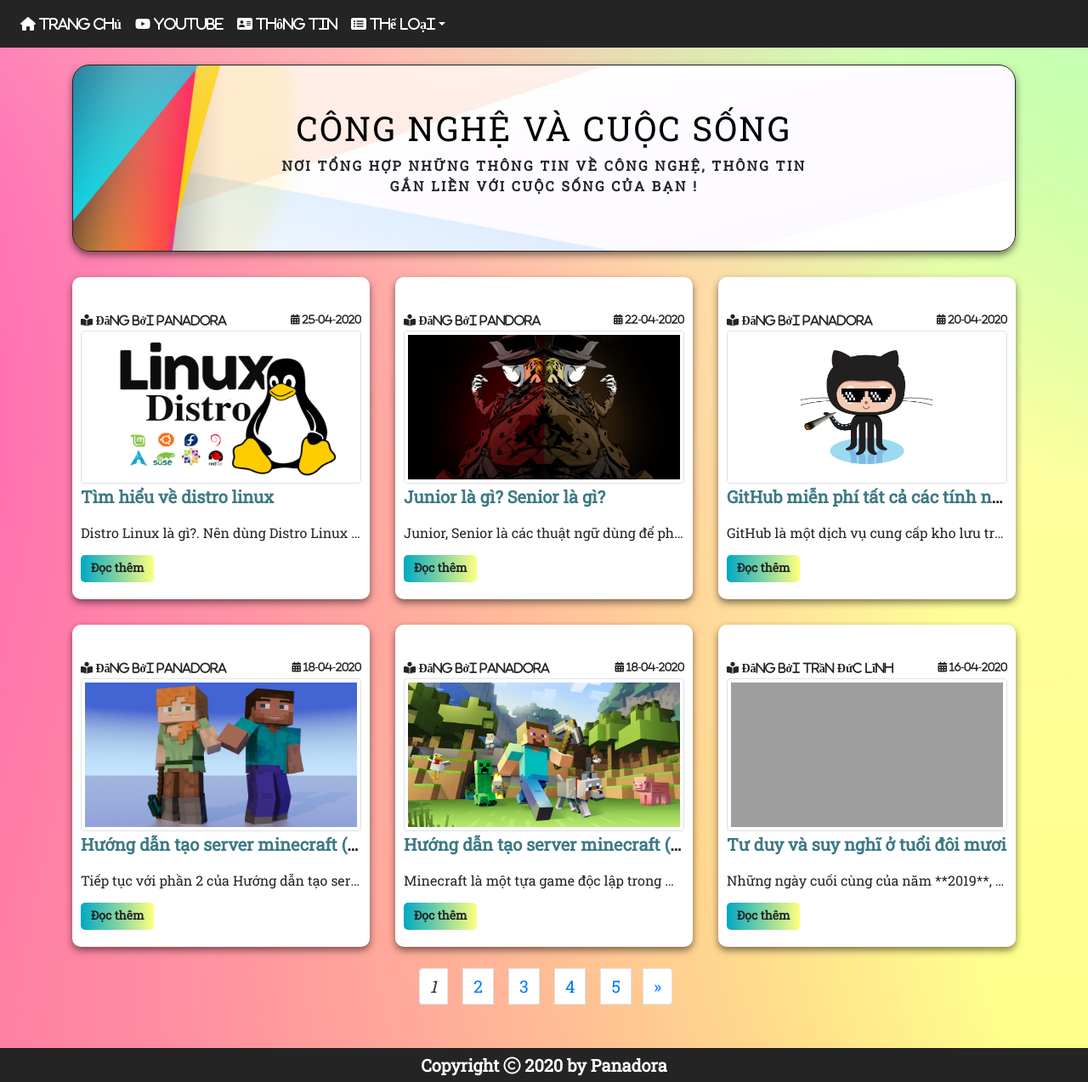
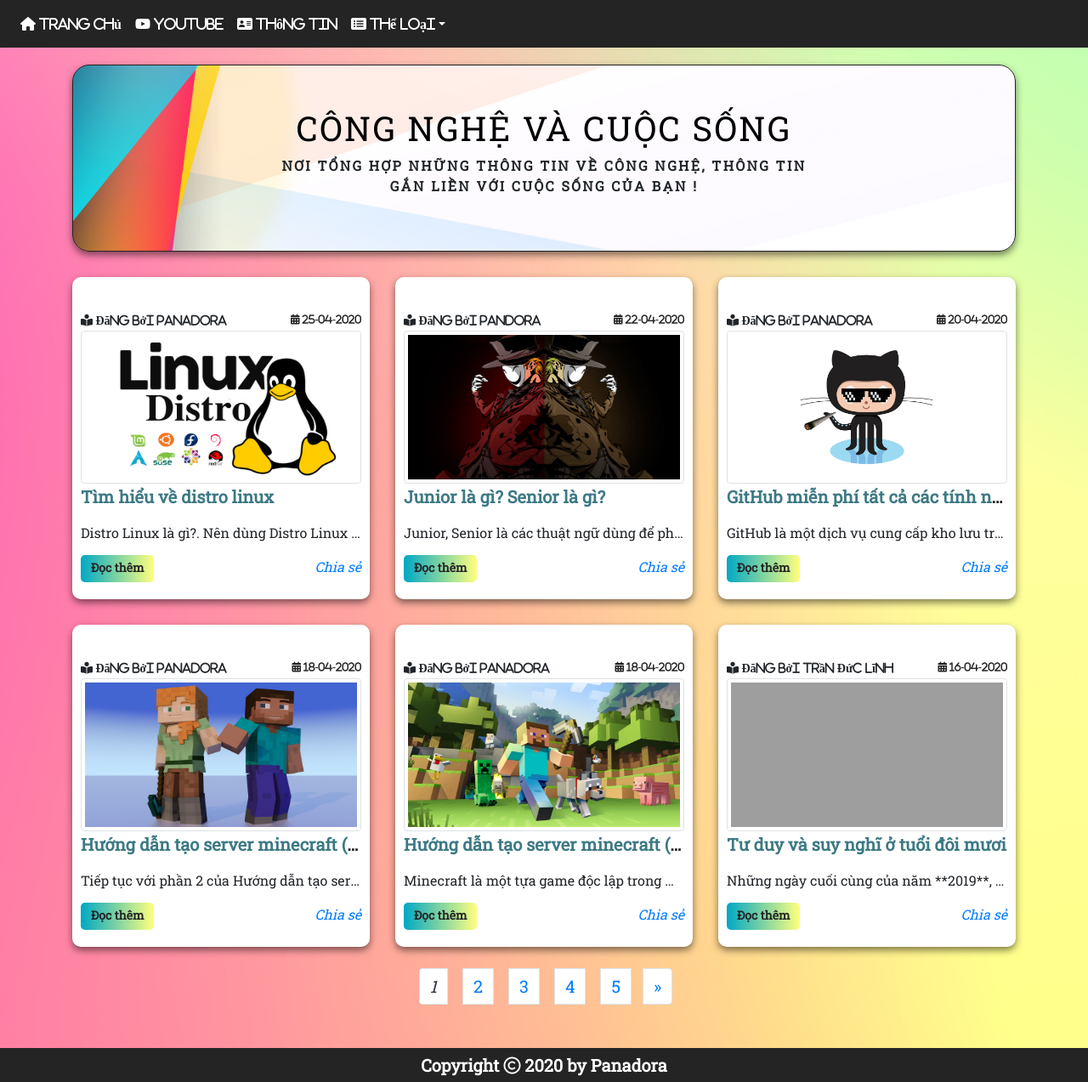
Before and after one commit to panadorado/panadora.github.io, a Jekyll site: the page built from index.html, in a window 1280 px wide. Shown: the whole page at 85% size. Built offline with Jekyll 4.4.1, drawn with Linux system fonts in a browser that asks for light colours; nearby versions of some CDN libraries; the list of posts is cut into pages by our own code.

Commit message:
Update index.html

```diff
--- a/index.html
+++ b/index.html
@@ -23,8 +23,9 @@
 				<a href="{{ post.url }}" class="read-more-btn">Đọc thêm</a>
 
 				<span class="plugin-facebook">
-					<i id="fb-root"></i>
-					<i class="fb-like" data-href="{{site.url}}/{{ post.url }}" data-width="" data-layout="button_count" data-action="like" data-size="large" data-share="true"></i>
+					<i class="fb-share-button" data-href="{{site.url}}/{{post.url}}" data-layout="button_count" data-size="large">
+						<a target="_blank" href="https://www.facebook.com/sharer/sharer.php?u=https%3A%2F%2F{{site.url}}%2F&amp;src=sdkpreparse" class="fb-xfbml-parse-ignore">Chia sẻ</a>
+					</i>
 				</span>
 			</p>
 		</div>
```
